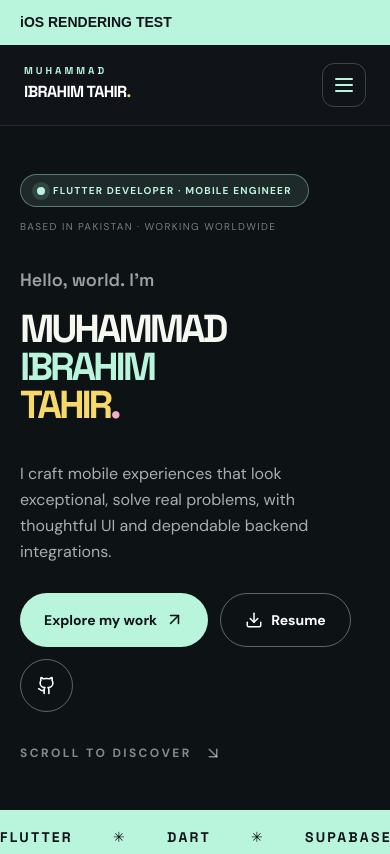
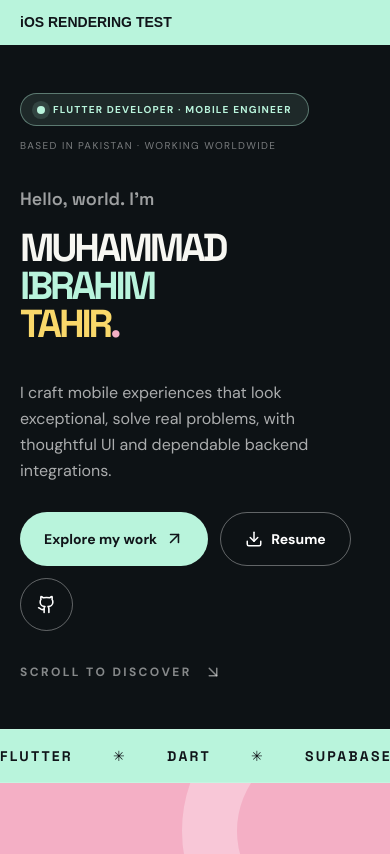
Before and after one commit to sscibrahimtahir190422-sketch/Muhammad-Ibrahim-Tahir-Portfolio-, a React (Vite) app: page / in a window 390 px wide. Shown: the top 854 px of the page. Built offline with nearby package versions, Linux system fonts and the light colour scheme.

Commit message:
Test iPhone navbar overlay

```diff
--- a/src/styles/global.css
+++ b/src/styles/global.css
@@ -370,22 +370,26 @@ button {
   }
 }
 
-/* iPhone Safari: render the mobile Hero as one opaque, flat surface. */
+/* Mobile Hero flat background diagnostic */
+
 @media (max-width: 767px) {
   #home.hero-new {
     background: #0d1215 !important;
     background-image: none !important;
     isolation: isolate;
   }
+
   #home .hero-grid,
   #home .phone-glow,
   #home .hero-phone {
     display: none !important;
   }
+
   #home::before,
   #home::after {
     content: none !important;
   }
+
   #home .hero-name,
   #home .hero-name > span {
     filter: none !important;
@@ -394,7 +398,9 @@ button {
     mask-image: none !important;
   }
 }
+
 /* iOS Hero rendering diagnostic */
+
 @supports (-webkit-touch-callout: none) {
   @media (max-width: 767px) {
     .hero-new,
@@ -416,3 +422,11 @@ button {
     }
   }
 }
+
+/* TEMPORARY TEST: Hide mobile navbar */
+
+@media (max-width: 767px) {
+  header {
+    display: none !important;
+  }
+}
```
